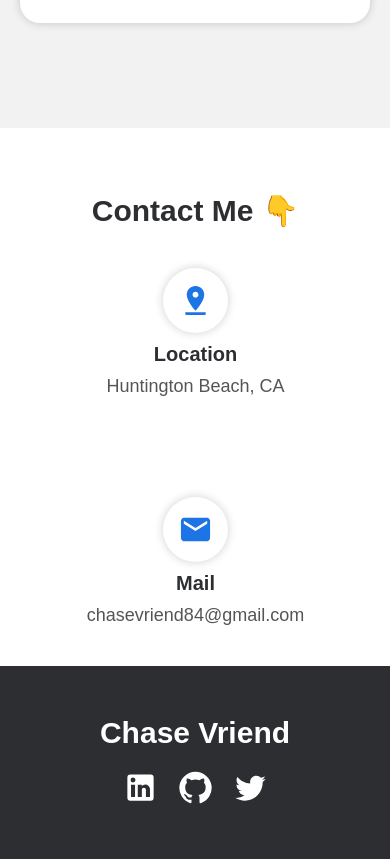
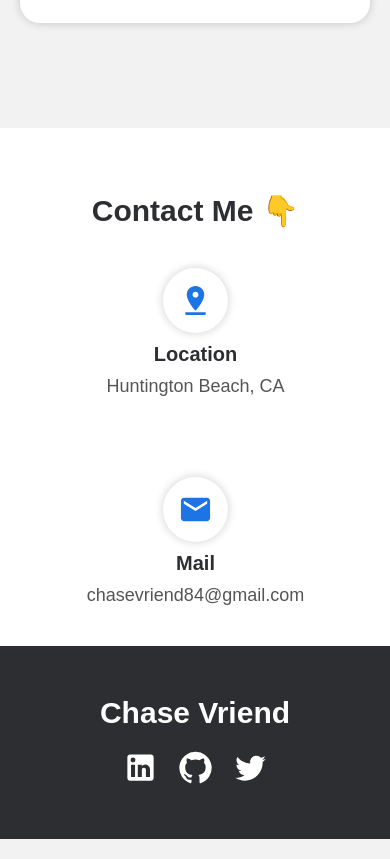
Before and after one commit to chasevriend/portfolio, a React (Create React App) app: page /#/ in a window 390 px wide. Shown: the part 2549-3408 px from the top of the page. Built offline with nearby package versions, Linux system fonts and the light colour scheme.

Commit message:
mobile responsive

```diff
--- a/src/styles/Contact.css
+++ b/src/styles/Contact.css
@@ -21,7 +21,7 @@
 
 .contact__content {
     display: flex;
-    gap: 60px;
+    gap: 40px;
 }
 
 .contact__content div {
@@ -66,6 +66,7 @@
     .contact__content {
         justify-content: center;
         flex-wrap: wrap;
+        max-width: 100%;
     }
     .contact__content div {
         justify-content: center;
@@ -78,6 +79,7 @@
         flex-direction: column;
         justify-content: center;
         text-align: center;
+        max-width: 100%;
     }
     .contact__content {
         justify-content: center;
@@ -89,5 +91,7 @@
     }
     .contact {
         max-width: 90%;
+        margin-left: auto;
+        margin-right: auto;
     }
 }
```
